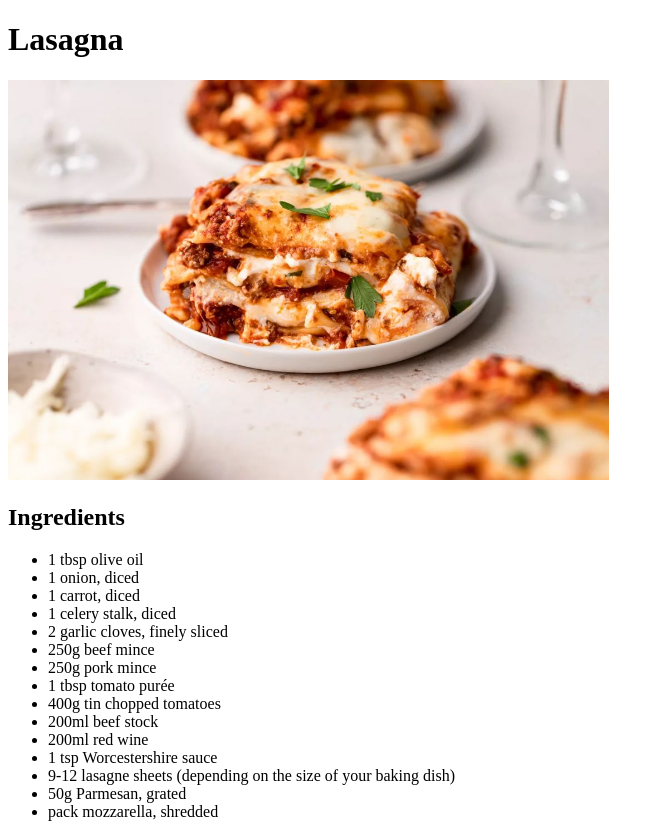
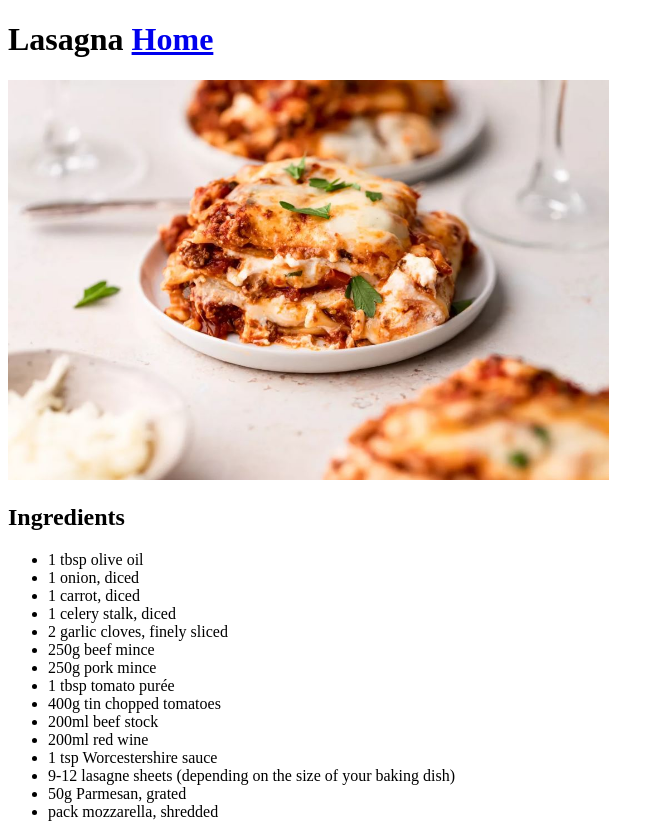
Before and after one commit to AliGhazi01/odin-recipes, a plain HTML site: page recipes/lasagna.html in a window 1280 px wide. Shown: the top 824 px of the page, without its empty margins (0-664 px from the left). Drawn offline with Linux system fonts and the light colour scheme.

Commit message:
Added a return button to lasagna page

```diff
--- a/recipes/lasagna.html
+++ b/recipes/lasagna.html
@@ -6,7 +6,7 @@
     </head>
 
     <body>
-        <h1>Lasagna</h1>
+        <h1>Lasagna <a href="../index.html" rel="noopener norefferer">Home</a></h1>
         <img src="../images/Lasagna.JPG" height="400" alt="Lasagna">
 
         <h2>Ingredients</h2>
```
